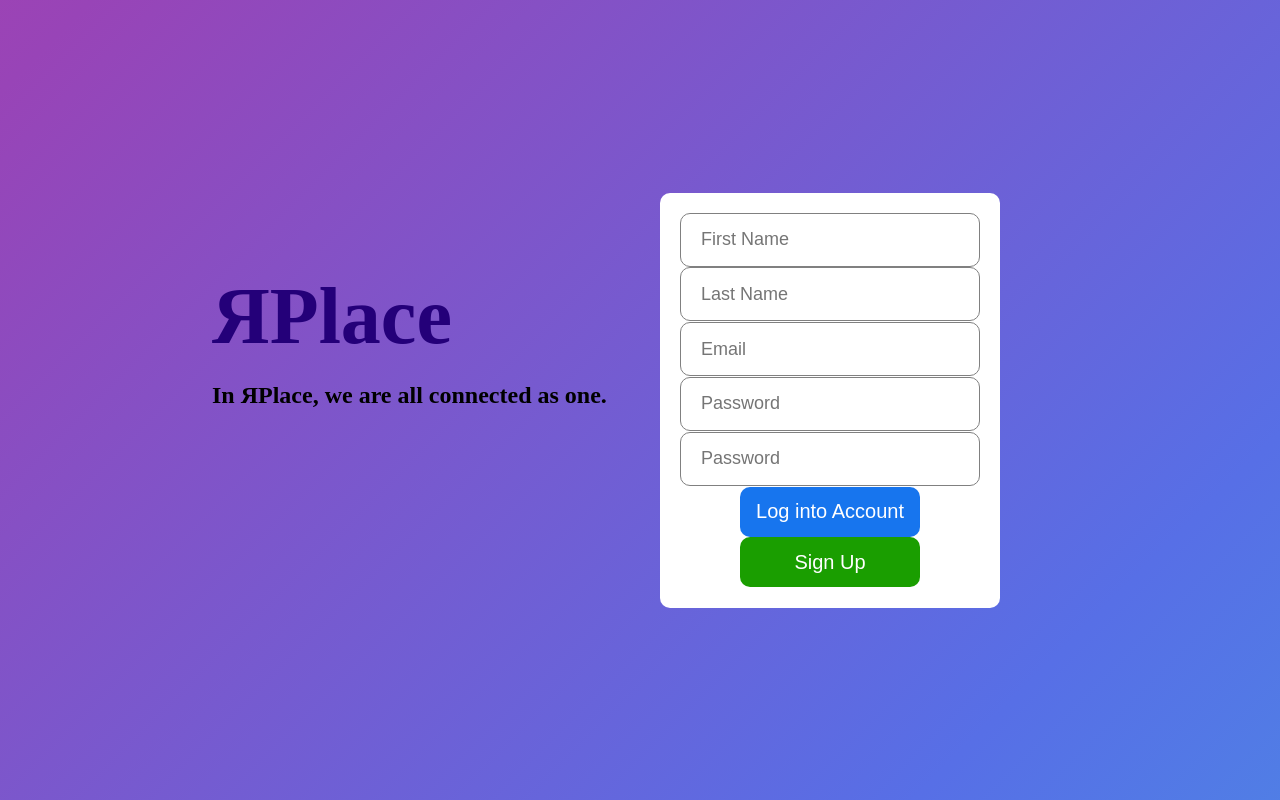
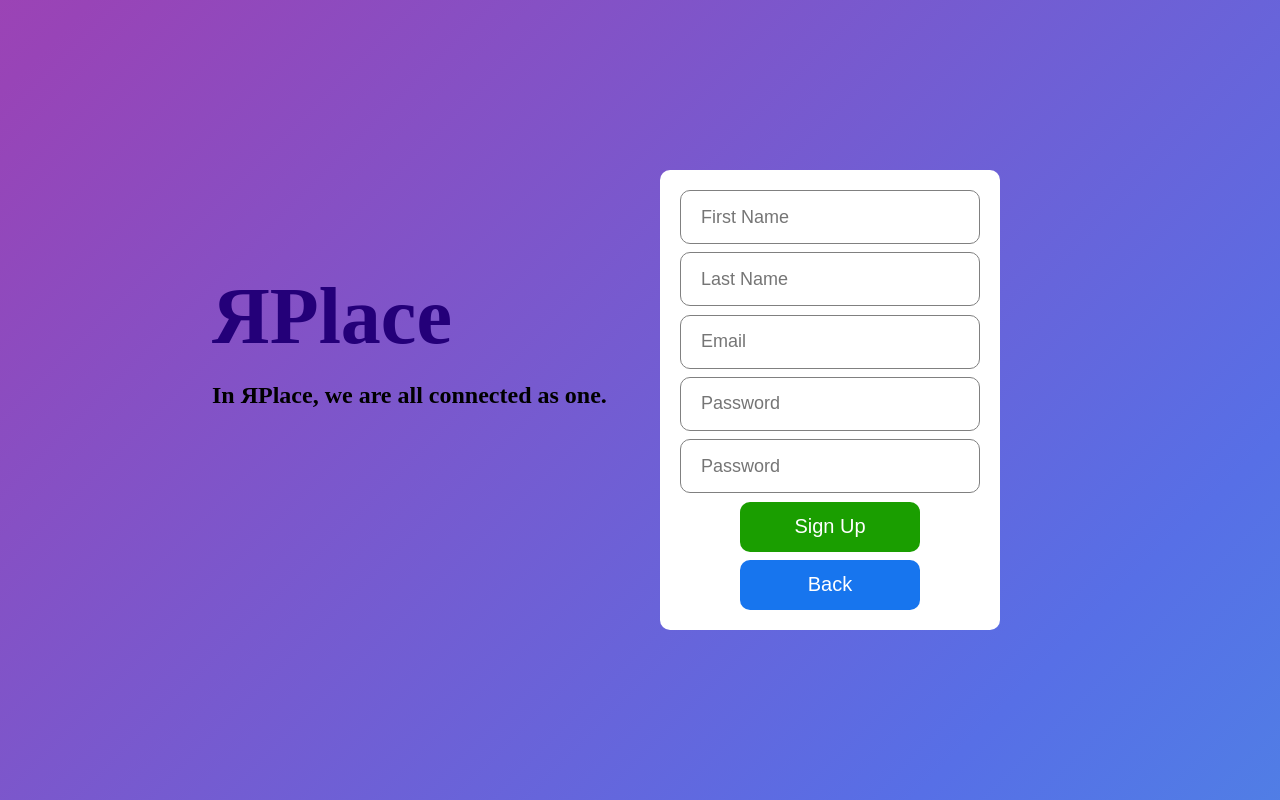
Before and after one commit to shawnbandy/RPlace, a React (Create React App) app in the folder client/: page /register in a window 1280 px wide. Built offline with nearby package versions, Linux system fonts and the light colour scheme.

Commit message:
made sure css works between register and login page

```diff
--- a/client/src/pages/main/main.css
+++ b/client/src/pages/main/main.css
@@ -59,7 +59,7 @@ body {
 }
 
 .loginBox {
-  height: 250px;
+  height: 240px;
   width: 300px;
   padding: 20px;
   background-color: white;
@@ -94,12 +94,7 @@ body {
   cursor: pointer;
 }
 
-.loginForgot {
-  text-align: center;
-  color: #1775ee;
-}
-
-.loginRegisterButton {
+.signupButton {
   width: 60%;
   align-self: center;
   height: 50px;
--- a/client/src/pages/main/main.jsx
+++ b/client/src/pages/main/main.jsx
@@ -96,7 +96,7 @@ export default function Login() {
                 Login
               </button>
               <button
-                className="loginRegisterButton"
+                className="signupButton"
                 type="button"
                 onClick={goRegister}>
                 Sign Up
--- a/client/src/pages/register/register.css
+++ b/client/src/pages/register/register.css
@@ -58,8 +58,8 @@ body {
   margin-bottom: 200px;
 }
 
-.loginBox {
-  height: 375px;
+.registerBox {
+  height: 420px;
   width: 300px;
   padding: 20px;
   background-color: white;
@@ -87,16 +87,24 @@ body {
   height: 50px;
   border-radius: 10px;
   border: none;
-  background-color: #1775ee;
+  background-color: #1a9e00;
   color: white;
   font-size: 20px;
   font-weight: 500;
   cursor: pointer;
 }
 
-.loginForgot {
-  text-align: center;
-  color: #1775ee;
+.backButton {
+  width: 60%;
+  align-self: center;
+  height: 50px;
+  border-radius: 10px;
+  border: none;
+  background-color: #1775ee;
+  color: white;
+  font-size: 20px;
+  font-weight: 500;
+  cursor: pointer;
 }
 
 @media screen and (max-width: 768px) {
--- a/client/src/pages/register/register.jsx
+++ b/client/src/pages/register/register.jsx
@@ -72,7 +72,7 @@ export default function Register() {
           {data ? (
             navigate('/profile')
           ) : (
-            <form className="loginBox" onSubmit={signUpUser}>
+            <form className="registerBox" onSubmit={signUpUser}>
               <input
                 placeholder="First Name"
                 required
@@ -123,14 +123,14 @@ export default function Register() {
                 value={formState.passwordAgain}
                 onChange={handleChange}
               />
-              <button className="loginButton" type="button" onClick={goLogin}>
-                Log into Account
-              </button>
               <button
-                className="loginRegisterButton"
+                className="signupButton"
                 type="submit"
                 onClick={signUpUser}>
                 Sign Up
+              </button>
+              <button className="backButton" type="button" onClick={goLogin}>
+                Back
               </button>
             </form>
           )}
```
Also changed, not shown: 2 other files (tests, documents, lock files or other folders).
